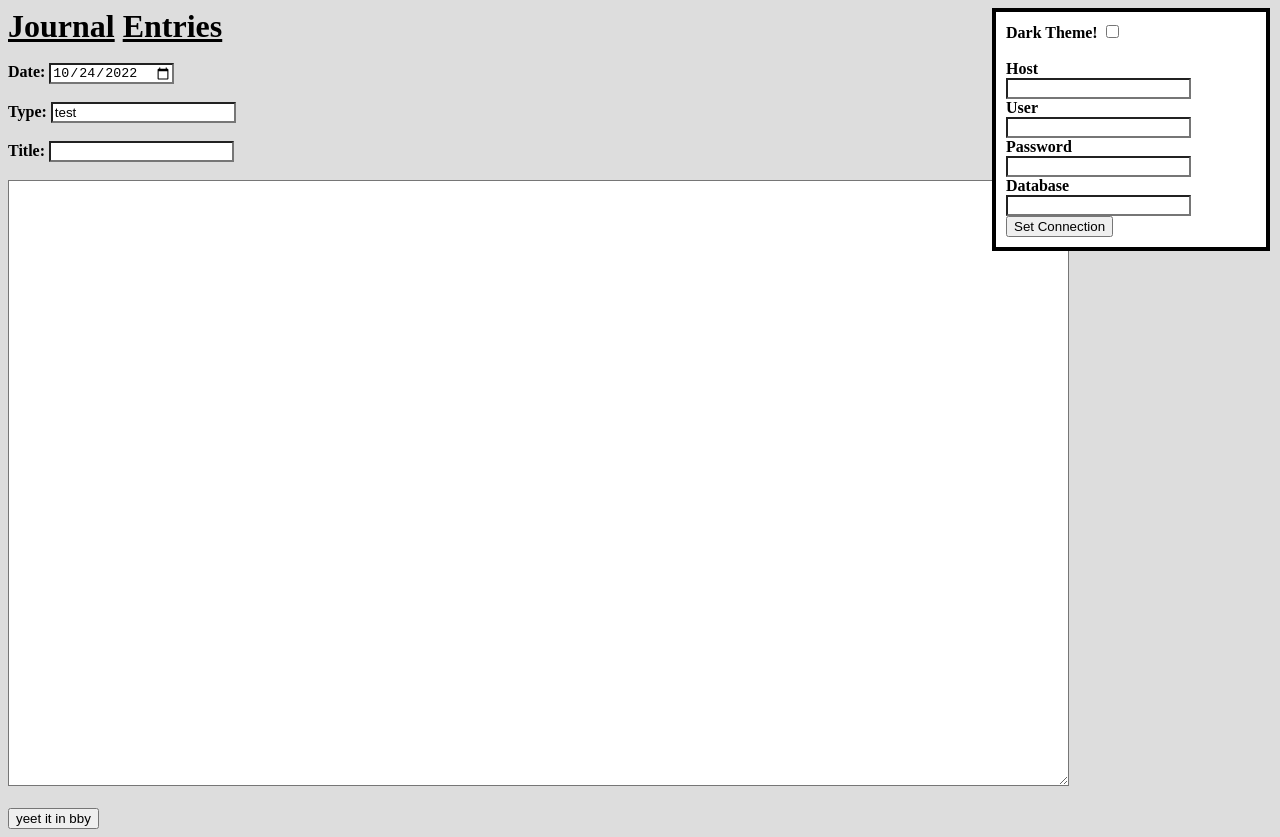
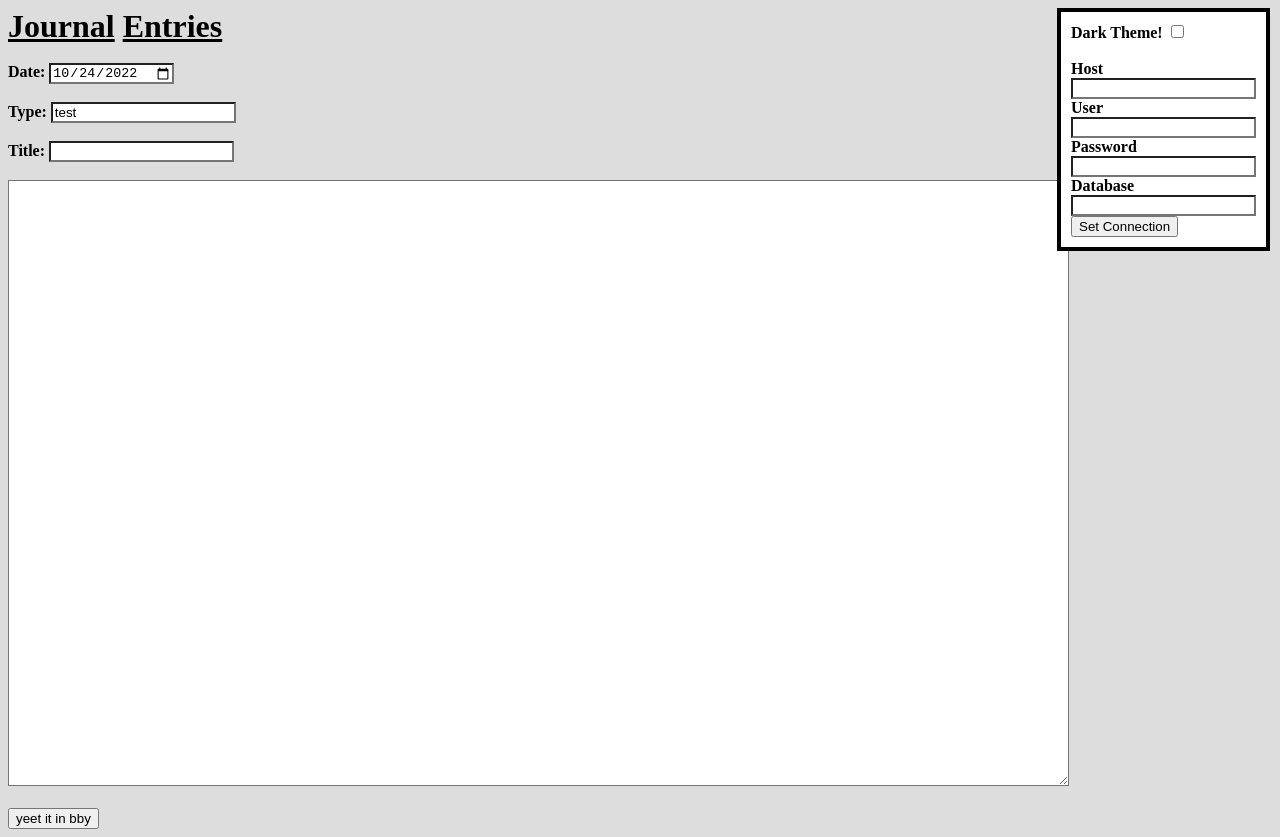
Before and after one commit to Flixnore/journal-mern, a React (Create React App) app in the folder frontend/: page / in a window 1280 px wide. Both pictures are taken after a click on the button "Settings". Built offline with nearby package versions, Linux system fonts and the light colour scheme; no server answers.

Commit message:
Clean up some css...

```diff
--- a/frontend/src/components/navbar/settings/Settings.css
+++ b/frontend/src/components/navbar/settings/Settings.css
@@ -6,12 +6,7 @@
   display: block !important;
 }
 
-#settingsButton {
-  font-family: 'Courier New', Courier, monospace;
-  float: right;
-}
-
-#panel {
+.panel {
   position: absolute;
   z-index: 1;
   right: 10px;
--- a/frontend/src/components/navbar/settings/Settings.js
+++ b/frontend/src/components/navbar/settings/Settings.js
@@ -40,7 +40,7 @@ function Settings() {
       <button ref={buttonRef} onClick={togglePanel}>
         Settings
       </button>
-      <div id="panel" className="hide panel" ref={panelRef}>
+      <div className="hide panel" ref={panelRef}>
         <SettingsPanel />
       </div>
     </div>
--- a/frontend/src/components/navbar/settings/SettingsPanel.css
+++ b/frontend/src/components/navbar/settings/SettingsPanel.css
@@ -1,6 +1,5 @@
 .panel {
   border: 4px solid black;
-  width: 250px;
   background-color: var(--input-color);
   padding: 10px;
 }
```
